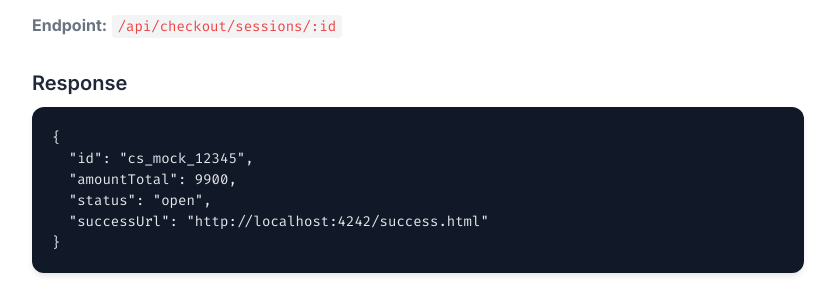
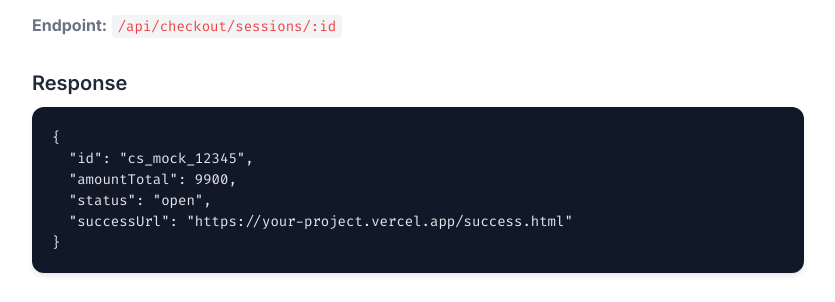
Before and after one commit to mrwiselegitsource/nexuspay-gateway, a website: page docs.html in a window 1280 px wide. Shown: the part 1798-2100 px from the top of the page, without its empty margins (292-1127 px from the left). Drawn offline with Linux system fonts and the light colour scheme.

Commit message:
Remove final localhost reference in docs

```diff
--- a/docs.html
+++ b/docs.html
@@ -214,7 +214,7 @@ window.location.href = session.url;</code></pre>
   "id": "cs_mock_12345",
   "amountTotal": 9900,
   "status": "open",
-  "successUrl": "http://localhost:4242/success.html"
+  "successUrl": "https://your-project.vercel.app/success.html"
 }</code></pre>
         </section>
 
```
